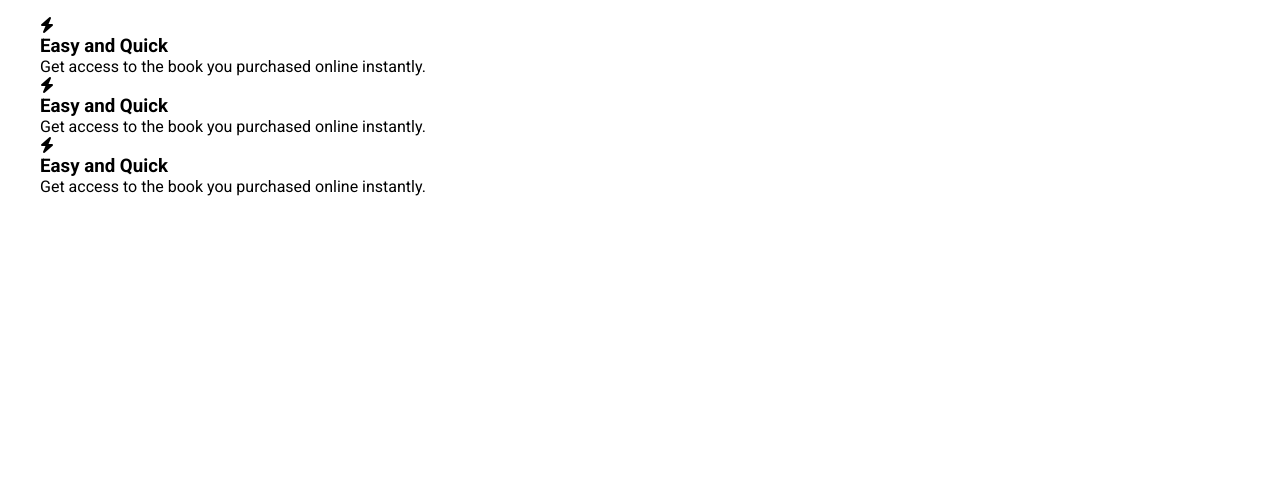
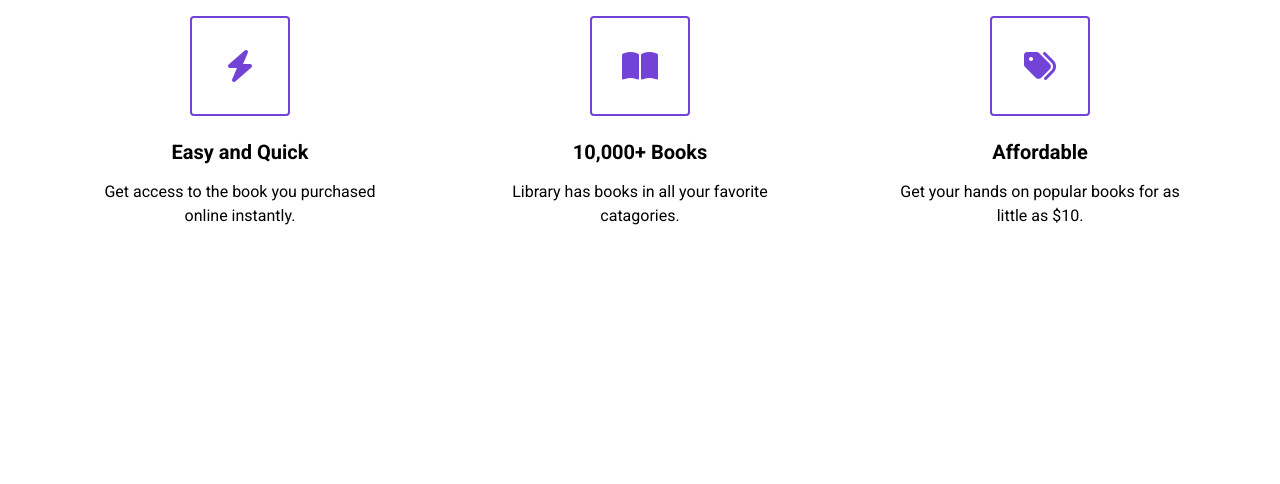
Before and after one commit to KacyLou13/elibrary, a plain HTML site: page index.html in a window 1280 px wide. Shown: the part 910-1394 px from the top of the page. Drawn offline with Linux system fonts and the light colour scheme.

Commit message:
highlights waves

```diff
--- a/index.html
+++ b/index.html
@@ -44,35 +44,35 @@
               <div class="highlight">
                 <div class="highlight__img">
                   <i class="fas fa-bolt"></i>
+                </div>
                   <h3 class="highlight__subtitle">
                     Easy and Quick
                   </h3>
                   <p class="highlight__para">
                     Get access to the book you purchased online instantly.
                   </p>
-                </div>
               </div>
               <div class="highlight">
                 <div class="highlight__img">
-                  <i class="fas fa-bolt"></i>
+                  <i class="fas fa-book-open"></i>
+                </div>
                   <h3 class="highlight__subtitle">
-                    Easy and Quick
+                    10,000+ Books
                   </h3>
                   <p class="highlight__para">
-                    Get access to the book you purchased online instantly.
+                    Library has books in all your favorite catagories.
                   </p>
-                </div>
               </div>
               <div class="highlight">
                 <div class="highlight__img">
-                  <i class="fas fa-bolt"></i>
+                  <i class="fas fa-tags"></i>
+                </div>
                   <h3 class="highlight__subtitle">
-                    Easy and Quick
+                    Affordable
                   </h3>
                   <p class="highlight__para">
-                    Get access to the book you purchased online instantly.
+                    Get your hands on popular books for as little as $10.
                   </p>
-                </div>
               </div>
             </div>
           </div>
--- a/style.css
+++ b/style.css
@@ -16,6 +16,10 @@ img {
   height: 100%;
   max-height: 50vh;
   padding: 20px;
+}
+
+p {
+  line-height: 1.5;
 }
 
 .nav__container {
@@ -123,6 +127,7 @@ button:active {
 
 .header__img--wrapper {
   padding: 20px;
+  z-index: 2;
 }
 
 .container {
@@ -140,3 +145,71 @@ button:active {
 HIGHLIGHTS
 
 */
+
+#highlights {
+  position: relative;
+}
+
+#highlights:before {
+  background: url(assets/wave.svg);
+  content: "";
+  position: absolute;
+  top: 1px;
+  left: 0;
+  transform: translateY(-100%);
+  width: 101vw;
+  height: 12vw;
+  background-size: cover;
+  background-repeat: no-repeat;
+  z-index: 1;
+}
+
+#highlights:after {
+  background: url('assets/wave.svg');
+  content: "";
+  position: absolute;
+  width: 101vw;
+  height: 12vw;
+  top: 1px;
+  left: 0px;
+  z-index: 1;
+  background-size: cover;
+  background-repeat: no-repeat;
+  transform: translateY(-100%);
+}
+
+.highlight__wrapper {
+  display: flex;
+}
+
+.highlight {
+  padding: 0 24px;
+  width: calc(100% / 3);
+  display: flex;
+  align-items: center;
+  justify-content: center;
+  flex-direction: column;
+}
+
+.highlight__para {
+  text-align: center;
+  max-width: 280px;
+}
+
+.highlight__img {
+  border: 2px solid #7342d6;
+  color: #7342d6;
+  width: 100px;
+  height: 100px;
+  display: flex;
+  align-items: center;
+  justify-content: center;
+  border-radius: 4px;
+  font-size: 32px;
+  margin-bottom: 24px;
+}
+
+.highlight__subtitle {
+  font-size: 20px;
+  margin-bottom: 16px;
+}
```
